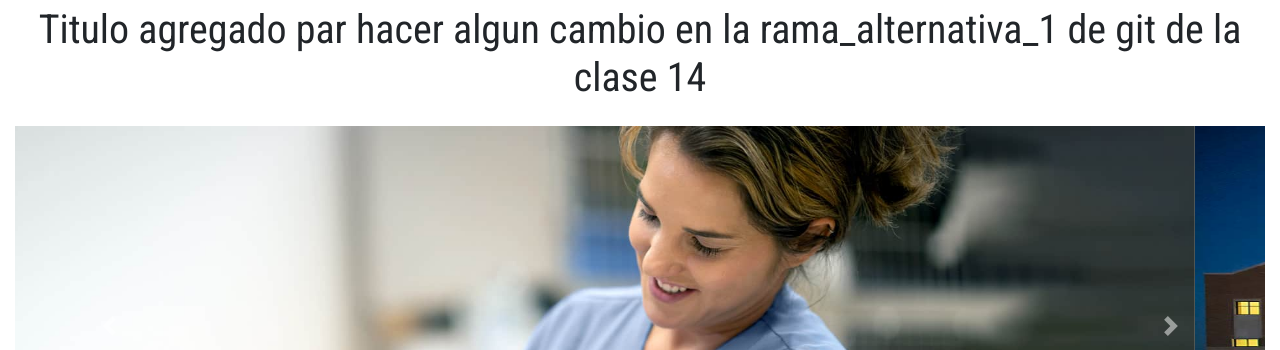
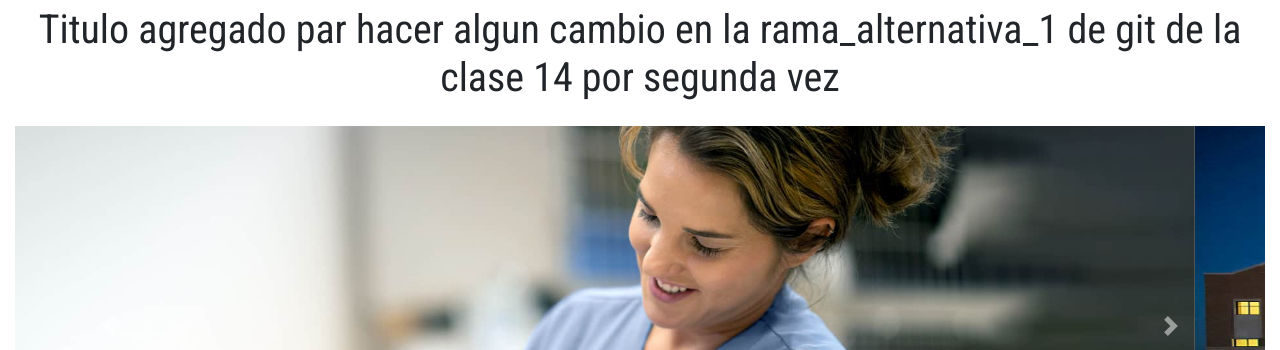
Before and after one commit to fede-blanco/veterinaria_santa_rita, a website: page index.html in a window 1280 px wide. Shown: the part 273-623 px from the top of the page. Drawn offline with nearby package versions, Linux system fonts and the light colour scheme.

Commit message:
cambio en el titulo del index para la actividad

```diff
--- a/index.html
+++ b/index.html
@@ -58,7 +58,7 @@
     <section class="container-fluid">
         <div class="row text-center">
             <div class="col-12">
-                <h1> Titulo agregado par hacer algun cambio en la rama_alternativa_1 de git de la clase 14</h1>
+                <h1> Titulo agregado par hacer algun cambio en la rama_alternativa_1 de git de la clase 14 por segunda vez</h1>
             </div>
         </div>
     </section>
```
